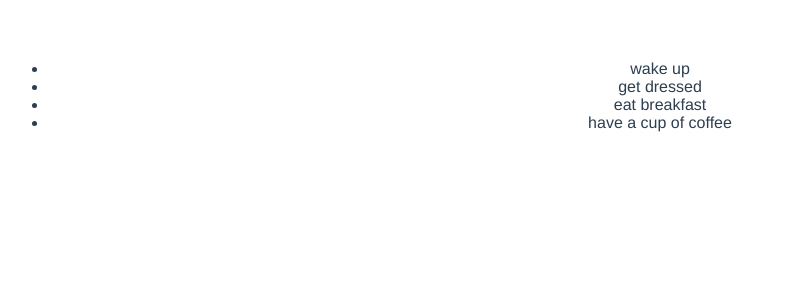
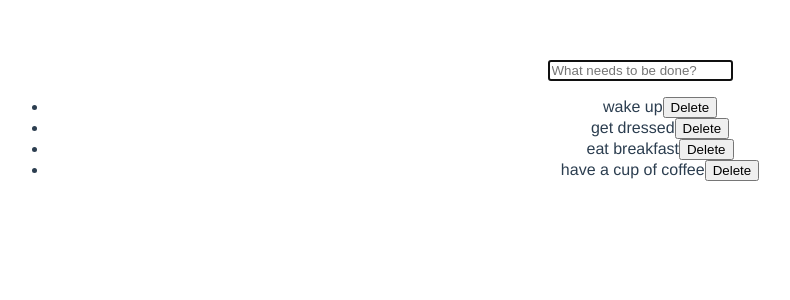
Before and after one commit to demetriusj/learn-vue, a Vue app: page / in a window 1280 px wide. Shown: the top 300 px of the page, without its empty margins (0-790 px from the left). Built offline with nearby package versions, Linux system fonts and the light colour scheme.

Commit message:
feat: allow adding/deleting tasks

```diff
--- a/src/App.vue
+++ b/src/App.vue
@@ -1,9 +1,14 @@
 <template>
   <div id="app">
-    <ul class="todo-list">
+    <input autofocus autocomplete="off"
+      placeholder="What needs to be done?"
+      v-model="newTodoTitle"
+      v-on:keyup.enter="addTodo">
+    <ul>
       <li v-for="todo in todos">
         <div class="view">
           <label>{{ todo.title }}</label>
+          <button @click="deleteTodo(todo)">Delete</button>
         </div>
       </li>
     </ul>
@@ -15,12 +20,25 @@ export default {
   name: 'app',
   data () {
     return {
+      newTodoTitle: '',
       todos: [
         {title: 'wake up', done: false},
         {title: 'get dressed', done: false},
         {title: 'eat breakfast', done: false},
         {title: 'have a cup of coffee', done: false}
       ]
+    }
+  },
+  methods: {
+    addTodo() {
+      const title = this.newTodoTitle.trim()
+      if (title) {
+        this.todos.push({title, done: false})
+        this.newTodoTitle = ''
+      }
+    },
+    deleteTodo(todo) {
+      this.todos.splice(this.todos.indexOf(todo), 1)
     }
   }
   // watch: {},
```
